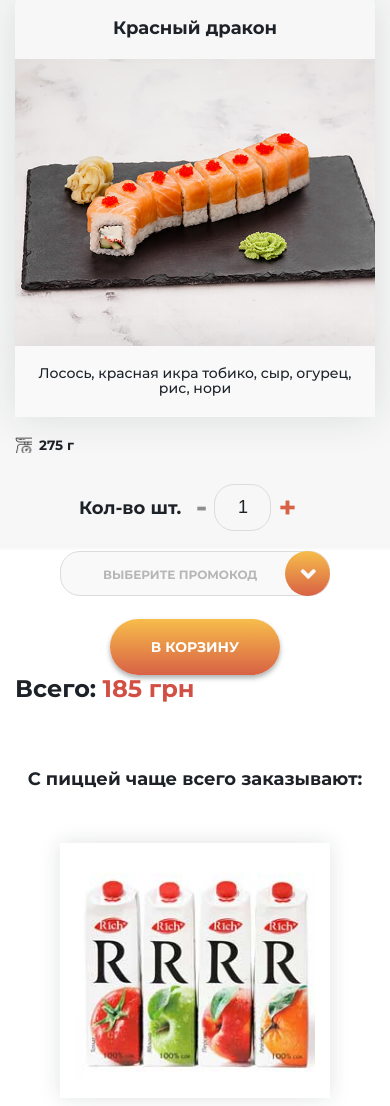
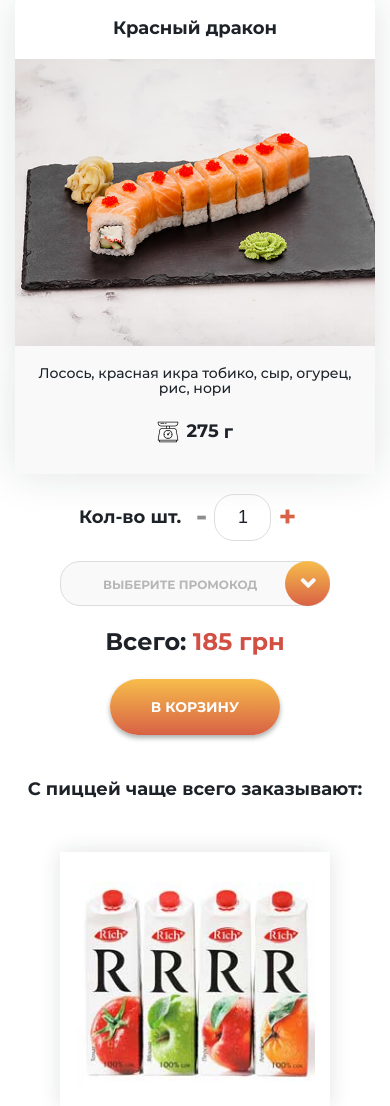
Before and after one commit to SlamOff/don_gustavo, a PHP site: page /product2.html in a window 390 px wide. Shown: the part 118-1224 px from the top of the page. Run offline with PHP 8.4, Linux system fonts and the light colour scheme; some web fonts are replaced.

Commit message:
product sushi mobile

```diff
--- a/css/main.css
+++ b/css/main.css
@@ -1349,6 +1349,7 @@
 .product_card--weight span:before {
 	content: "";
 	background-image: url('../img/weight.png');
+	background-size: cover;
 	display: inline-block;
 	width: 2.2rem;
 	height: 2.2rem;
@@ -1358,6 +1359,9 @@
 	top: -1px;
 }
 .product_card--name_mobile {
+	display: none;
+}
+.product_card--weight.mobile {
 	display: none;
 }
 .product_card--descr {
--- a/css/media.css
+++ b/css/media.css
@@ -4,6 +4,9 @@
 @media only screen and (max-width : 1199px) {
 	html {
 		font-size: 9px;
+	}
+	body.sushi .product_card--final {
+		margin: 2rem 0;
 	}
 	section h3 br,
 	.region .region_col {
@@ -69,6 +72,9 @@
 @media only screen and (max-width : 991px) {
 	footer .row div  {
 		text-align: center;
+	}
+	body.sushi .product_card--final {
+		margin: 1.8rem 0;
 	}
 	.main_banner {
 		padding-bottom: 0;
@@ -279,6 +285,33 @@
 @media only screen and (max-width : 767px) {
 	.product_item--pict {
 		height: auto;
+	}
+	body.sushi .product_card:before {
+		background: none;
+	}
+	body.sushi .product_card--outcome {
+		-webkit-box-orient: vertical;
+		-webkit-box-direction: normal;
+		-webkit-flex-direction: column;
+		-ms-flex-direction: column;
+		flex-direction: column;
+	}
+	body.sushi .product_card--outcome_result {
+		width: 100%;
+	}
+	.product_card--weight {
+		font-size: 18px;
+	}
+	.product_card--weight.desktop {
+		display: none;
+	}
+	.product_card--weight.mobile {
+		display: block;
+		margin: 25px 0 10px;
+	}
+	.product_card--weight span:before {
+		width: 22px;
+		height: 22px;
 	}
 	.product_card--pict img {
 		object-fit: unset;
--- a/product2.html
+++ b/product2.html
@@ -176,9 +176,12 @@
 						<div class="product_card--info" data-price="185">
 							<h3 class="product_card--name section_title">Красный дракон</h3>
 							<input type="hidden" name="name" value="Красный дракон">
-							<h4 class="product_card--descr">Лосось, красная икра тобико, сыр, огурец, рис, нори</h4>
+							<h4 class="product_card--descr">
+								Лосось, красная икра тобико, сыр, огурец, рис, нори
+								<div class="product_card--weight mobile"><span>275</span> г</div>
+							</h4>
 							<input type="hidden" id="weight" name="weight" value="275">
-							<div class="product_card--weight"><span>275</span> г</div>
+							<div class="product_card--weight desktop"><span>275</span> г</div>
 							<div class="product_card--final">
 								<div class="product_card--quantity">
 									<span>Кол-во шт.</span>
```
